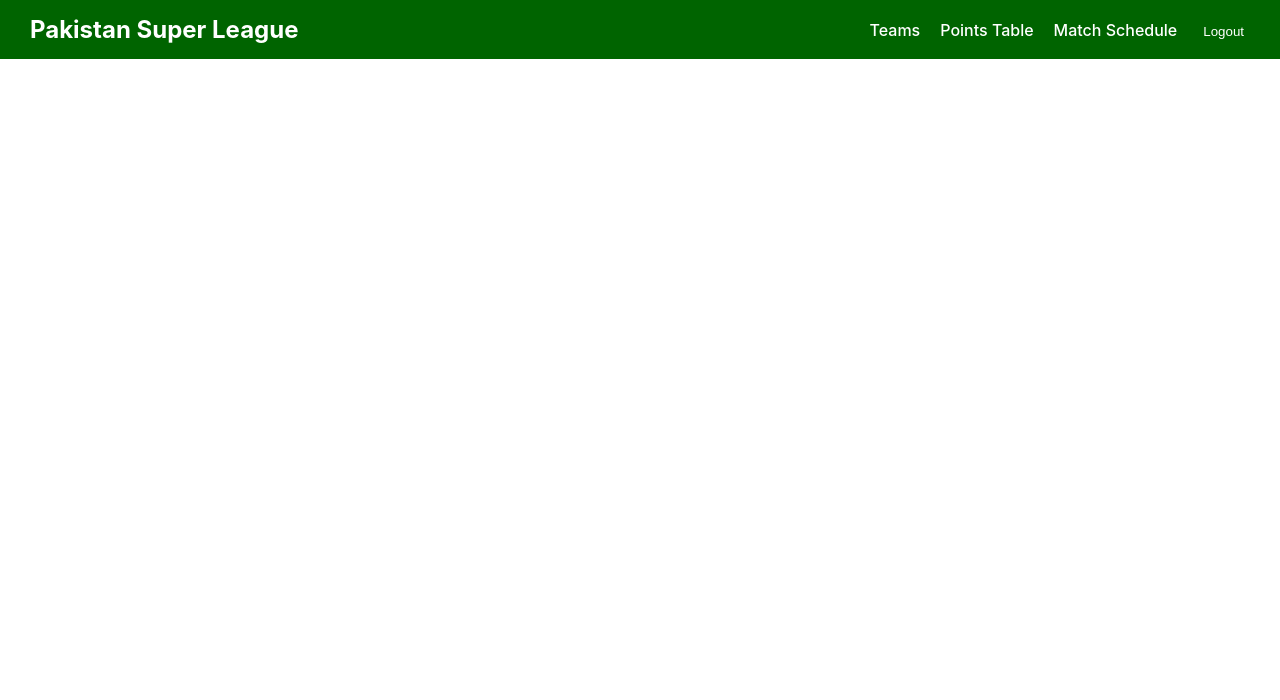
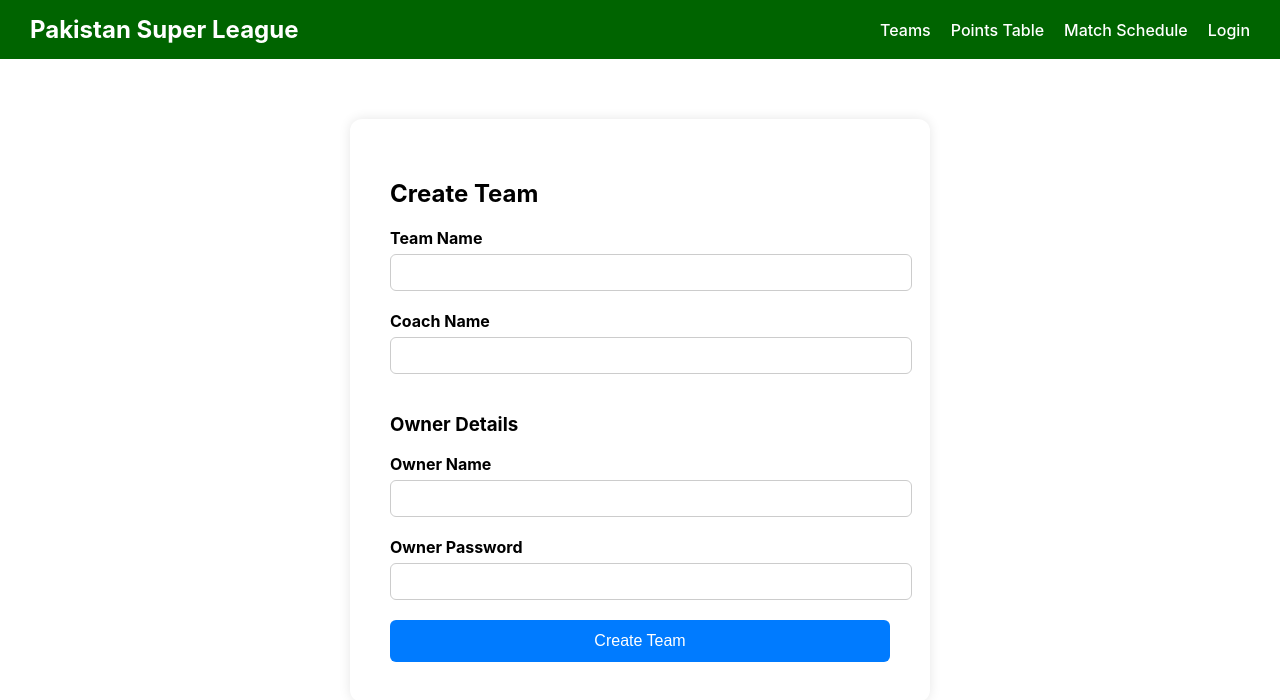
Before and after one commit to faqsaeed/League, a React (Create React App) app in the folder frontend/: page /create-team in a window 1280 px wide. Shown: the top 700 px of the page. Built offline with nearby package versions, Linux system fonts and the light colour scheme.

Commit message:
Added pages and fumctionality for admin to create and edit/delete existing pages

```diff
--- a/frontend/src/App.js
+++ b/frontend/src/App.js
@@ -8,6 +8,9 @@
 import PointTablePage from "./pages/PointTable";
 import SchedulePage from "./pages/Match";
 import Header from "./components/Header";
+import TeamDashboard from "./pages/TeamDashboard";
+import CreateTeam from "./pages/createTeam";
+import EditTeam from "./pages/editTeam";
 
 function App() {
   const location = useLocation();
@@ -44,6 +47,9 @@
         <Route path="/players/:name" element={<PlayerStatsPage />} />
         <Route path="/points" element={<PointTablePage />} />
         <Route path="/schedule" element={<SchedulePage />} />
+        <Route path="/admin/teamdashboard" element={<TeamDashboard />} />
+        <Route path="/create-team" element={<CreateTeam />} />
+        <Route path="/edit-team/:teamId" element={<EditTeam />} />
       </Routes>
     </>
   );
--- a/frontend/src/components/Header.jsx
+++ b/frontend/src/components/Header.jsx
@@ -2,10 +2,10 @@
 import { Link, useNavigate } from "react-router-dom";
 import "../styles/Header.css";
 
-function Header({ isLoggedIn, setIsLoggedIn }) {
+function Header({ setIsLoggedIn }) {
   const navigate = useNavigate();
-  const storedValue = localStorage.getItem('skipLogin');
-  const booleanValue = storedValue ? JSON.parse(storedValue) : false;
+  const storedValue = localStorage.getItem('token');
+  const booleanValue =(!(!storedValue));
 
   const handleLogout = () => {
     localStorage.removeItem("token");
@@ -22,11 +22,11 @@
         <Link to="/points">Points Table</Link>
         <Link to="/schedule">Match Schedule</Link>
 
-        {booleanValue ? (
-          <Link to="/login" className="auth-btn">Login</Link>
-        ) : (
-          <button onClick={handleLogout} className="auth-btn logout-btn">Logout</button>
-        )}
+        {!booleanValue ?
+        ( <Link to="/login" className="auth-btn">Login</Link> )
+        :
+        ( <button onClick={handleLogout} className="auth-btn logout-btn">Logout</button> )
+        }
       </nav>
     </header>
   );
--- a/frontend/src/pages/MainPage.jsx
+++ b/frontend/src/pages/MainPage.jsx
@@ -1,11 +1,26 @@
 import React, { useEffect, useState } from "react";
 import axios from "axios";
-import { Link } from "react-router-dom";
+import { Link, useNavigate } from "react-router-dom";
 import "../styles/MainPage.css";
+
 function MainPage() {
   const [teams, setTeams] = useState([]);
+  const [isAdmin, setIsAdmin] = useState(false);
+  const navigate = useNavigate();
 
   useEffect(() => {
+    const token = localStorage.getItem("token");
+    if (token) {
+      try {
+        const payload = JSON.parse(atob(token.split(".")[1]));
+        if (payload.role === "Admin") {
+          setIsAdmin(true);
+        }
+      } catch (err) {
+        console.error("Invalid token format");
+      }
+    }
+
     axios.get("http://localhost:5000/api/teams")
       .then(res => setTeams(res.data))
       .catch(err => console.error(err));
@@ -14,9 +29,14 @@
   return (
     <div className="main-page">
       <h1 className="main-heading">Teams</h1>
+      {isAdmin && (
+        <button className="admin-button" onClick={() => navigate("/admin/teamdashboard")}>
+          Go to Admin Dashboard
+        </button>
+      )}
       <ul className="team-list">
         {teams.map(team => (
-          <li key={team.Name} className="team-card">
+          <li key={team.TeamID} className="team-card">
             <Link to={`/teams/${team.Name}`} className="team-link">
               {team.Name}
             </Link>
--- /dev/null
+++ b/frontend/src/pages/TeamDashboard.jsx
@@ -0,0 +1,52 @@
+import React, { useEffect, useState } from "react";
+import axios from "axios";
+import { Link } from "react-router-dom";
+import "../styles/TeamDashboard.css";
+
+function TeamDashboard() {
+  const [teams, setTeams] = useState([]);
+
+  useEffect(() => {
+    axios.get("http://localhost:5000/api/teams", {
+      headers: {
+        Authorization: `Bearer ${localStorage.getItem("token")}`
+      }
+    }).then(res => setTeams(res.data))
+      .catch(err => console.error(err));
+  }, []);
+
+  const handleDelete = async (teamId) => {
+    if (!window.confirm("Are you sure you want to delete this team?")) return;
+    try {
+      await axios.delete(`http://localhost:5000/api/teams/${teamId}`, {
+        headers: {
+          Authorization: `Bearer ${localStorage.getItem("token")}`
+        }
+      }
+    );
+      setTeams(prev => prev.filter(team => team.TeamID !== teamId));
+    } catch (error) {
+      console.error("Delete failed:", error);
+    }
+  };
+
+  return (
+    <div className="admin-dashboard">
+      <h2>Admin Dashboard</h2>
+      <Link to="/create-team" className="create-button">+ Create New Team</Link>
+      <ul className="team-list">
+        {teams.map(team => (
+          <li key={team.TeamID} className="team-card">
+            <strong>{team.Name}</strong> - Coach: {team.Coach}
+            <div className="team-actions">
+              <Link to={`/edit-team/${team.TeamID}`} className="edit-link">Edit</Link>
+              <button onClick={() => handleDelete(team.TeamID)} className="delete-button">Delete</button>
+            </div>
+          </li>
+        ))}
+      </ul>
+    </div>
+  );
+}
+
+export default TeamDashboard;
--- /dev/null
+++ b/frontend/src/pages/createTeam.jsx
@@ -0,0 +1,83 @@
+import React, { useState } from "react";
+import axios from "axios";
+import { useNavigate } from "react-router-dom";
+import "../styles/TeamForm.css";
+
+function CreateTeam() {
+  const [Name, setName] = useState("");
+  const [Coach, setCoach] = useState("");
+  const [Username, setUsername] = useState("");
+  const [Password, setPassword] = useState("");
+  const [error, setError] = useState("");
+
+  const navigate = useNavigate();
+
+  const handleSubmit = async (e) => {
+    e.preventDefault();
+    setError("");
+
+    try {
+      const teamResponse = await axios.post(
+        "http://localhost:5000/api/teams",
+        {
+          Name,
+          Coach
+        },
+        {
+          headers: {
+            Authorization: `Bearer ${localStorage.getItem("token")}`
+          }
+        }
+      );
+
+      const teamID = teamResponse.data.teamID; // Get the teamID from the response
+
+      // 2. Create the owner user
+      await axios.post(
+        "http://localhost:5000/api/users",
+        {
+          Username,
+          Password,
+          Role: "Owner",
+          TeamID: teamID // Send the teamID along with the user creation
+        },
+        {
+          headers: {
+            Authorization: `Bearer ${localStorage.getItem("token")}`
+          }
+        }
+      );
+
+      navigate("/admin/teamdashboard");
+    } catch (err) {
+      console.error(err);
+      setError(err.response?.data?.message || "An error occurred");
+    }
+  };
+
+  return (
+    <div className="team-form-container">
+      <h2>Create Team</h2>
+      <form onSubmit={handleSubmit} className="team-form">
+        {error && <p className="form-error">{error}</p>}
+
+        <label>Team Name</label>
+        <input type="text" value={Name} onChange={(e) => setName(e.target.value)} required />
+
+        <label>Coach Name</label>
+        <input type="text" value={Coach} onChange={(e) => setCoach(e.target.value)} required />
+
+        <h3>Owner Details</h3>
+        <label>Owner Name</label>
+        <input type="text" value={Username} onChange={(e) => setUsername(e.target.value)} required />
+
+        <label>Owner Password</label>
+        <input type="Password" value={Password} onChange={(e) => setPassword(e.target.value)} required />
+
+        <button type="submit">Create Team</button>
+      </form>
+    </div>
+  );
+}
+
+export default CreateTeam;
--- /dev/null
+++ b/frontend/src/pages/editTeam.jsx
@@ -0,0 +1,58 @@
+import React, { useState, useEffect } from "react";
+import axios from "axios";
+import { useParams, useNavigate } from "react-router-dom";
+import "../styles/TeamForm.css";
+
+function EditTeam() {
+  const { teamId } = useParams();
+  const [name, setName] = useState("");
+  const [coach, setCoach] = useState("");
+  const navigate = useNavigate();
+
+  useEffect(() => {
+    axios.get(`http://localhost:5000/api/teams/${teamId}`, {
+      headers: {
+        Authorization: `Bearer ${localStorage.getItem("token")}`
+      }
+    }).then(res => {
+      setName(res.data.Name);
+      setCoach(res.data.Coach);
+    }).catch(err => {
+      console.error("Failed to fetch team", err);
+    });
+  }, [teamId]);
+
+  const handleUpdate = async (e) => {
+    e.preventDefault();
+    try {
+      await axios.put(`http://localhost:5000/api/teams/${teamId}`, {
+        Name: name,
+        Coach: coach,
+      }, {
+        headers: {
+          Authorization: `Bearer ${localStorage.getItem("token")}`
+        }
+      });
+      navigate("/admin/teamdashboard");
+    } catch (error) {
+      console.error("Failed to update team", error);
+    }
+  };
+
+  return (
+    <div className="team-form-container">
+      <h2>Edit Team</h2>
+      <form onSubmit={handleUpdate} className="team-form">
+        <label>Team Name</label>
+        <input type="text" value={name} onChange={e => setName(e.target.value)} />
+
+        <label>Coach Name</label>
+        <input type="text" value={coach} onChange={e => setCoach(e.target.value)} />
+
+        <button type="submit">Update Team</button>
+      </form>
+    </div>
+  );
+}
+
+export default EditTeam;
--- a/frontend/src/styles/MainPage.css
+++ b/frontend/src/styles/MainPage.css
@@ -44,3 +44,20 @@
   .team-link:hover {
     text-decoration: underline;
   }
+
+  .admin-button {
+    background-color: #007bff;
+    color: white;
+    border: none;
+    padding: 12px 20px;
+    margin: 20px auto;
+    display: block;
+    border-radius: 8px;
+    font-size: 16px;
+    cursor: pointer;
+    transition: background-color 0.2s;
+  }
+
+  .admin-button:hover {
+    background-color: #0056b3;
+  }
--- /dev/null
+++ b/frontend/src/styles/TeamDashboard.css
@@ -0,0 +1,37 @@
+.admin-dashboard {
+    padding: 40px;
+    font-family: 'Segoe UI', sans-serif;
+    background-color: #f7f9fb;
+    min-height: 100vh;
+  }
+
+  .create-button {
+    display: inline-block;
+    margin-bottom: 20px;
+    background-color: #28a745;
+    color: white;
+    padding: 10px 18px;
+    text-decoration: none;
+    border-radius: 6px;
+  }
+
+  .team-actions {
+    margin-top: 10px;
+  }
+
+  .edit-link, .delete-button {
+    margin-right: 10px;
+    font-size: 14px;
+    cursor: pointer;
+  }
+
+  .edit-link {
+    color: #007bff;
+    text-decoration: none;
+  }
+
+  .delete-button {
+    background: none;
+    border: none;
+    color: red;
+  }
--- /dev/null
+++ b/frontend/src/styles/TeamForm.css
@@ -0,0 +1,42 @@
+.team-form-container {
+    max-width: 500px;
+    margin: 60px auto;
+    padding: 40px;
+    background-color: #fff;
+    border-radius: 12px;
+    box-shadow: 0 0 12px rgba(0, 0, 0, 0.1);
+  }
+
+  .team-form h2 {
+    text-align: center;
+    margin-bottom: 25px;
+  }
+
+  .team-form label {
+    display: block;
+    margin-bottom: 6px;
+    font-weight: bold;
+  }
+
+  .team-form input {
+    width: 100%;
+    padding: 10px;
+    margin-bottom: 20px;
+    border: 1px solid #ccc;
+    border-radius: 6px;
+  }
+
+  .team-form button {
+    background-color: #007bff;
+    color: white;
+    border: none;
+    padding: 12px;
+    width: 100%;
+    border-radius: 6px;
+    cursor: pointer;
+    font-size: 16px;
+  }
+
+  .team-form button:hover {
+    background-color: #0056b3;
+  }
```
